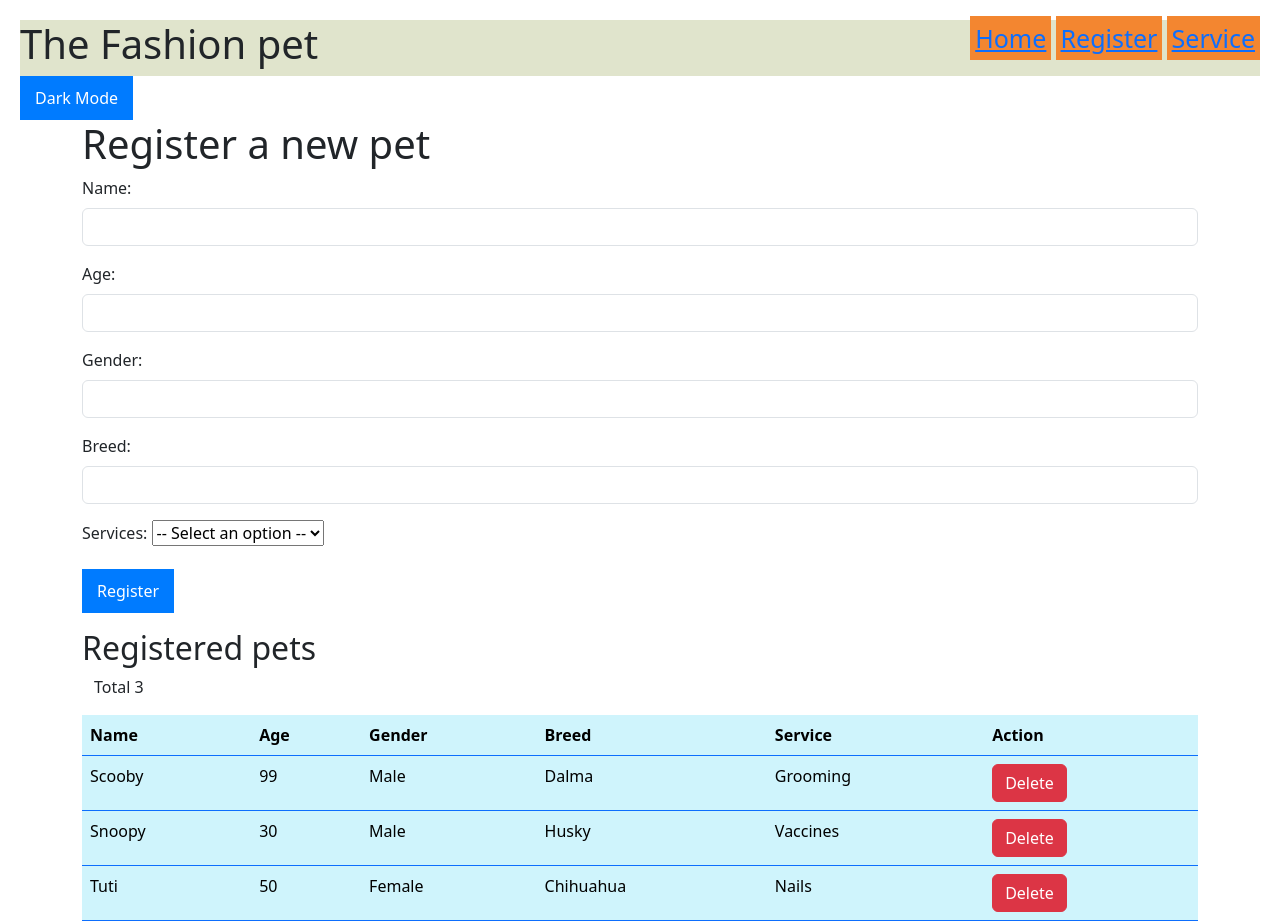
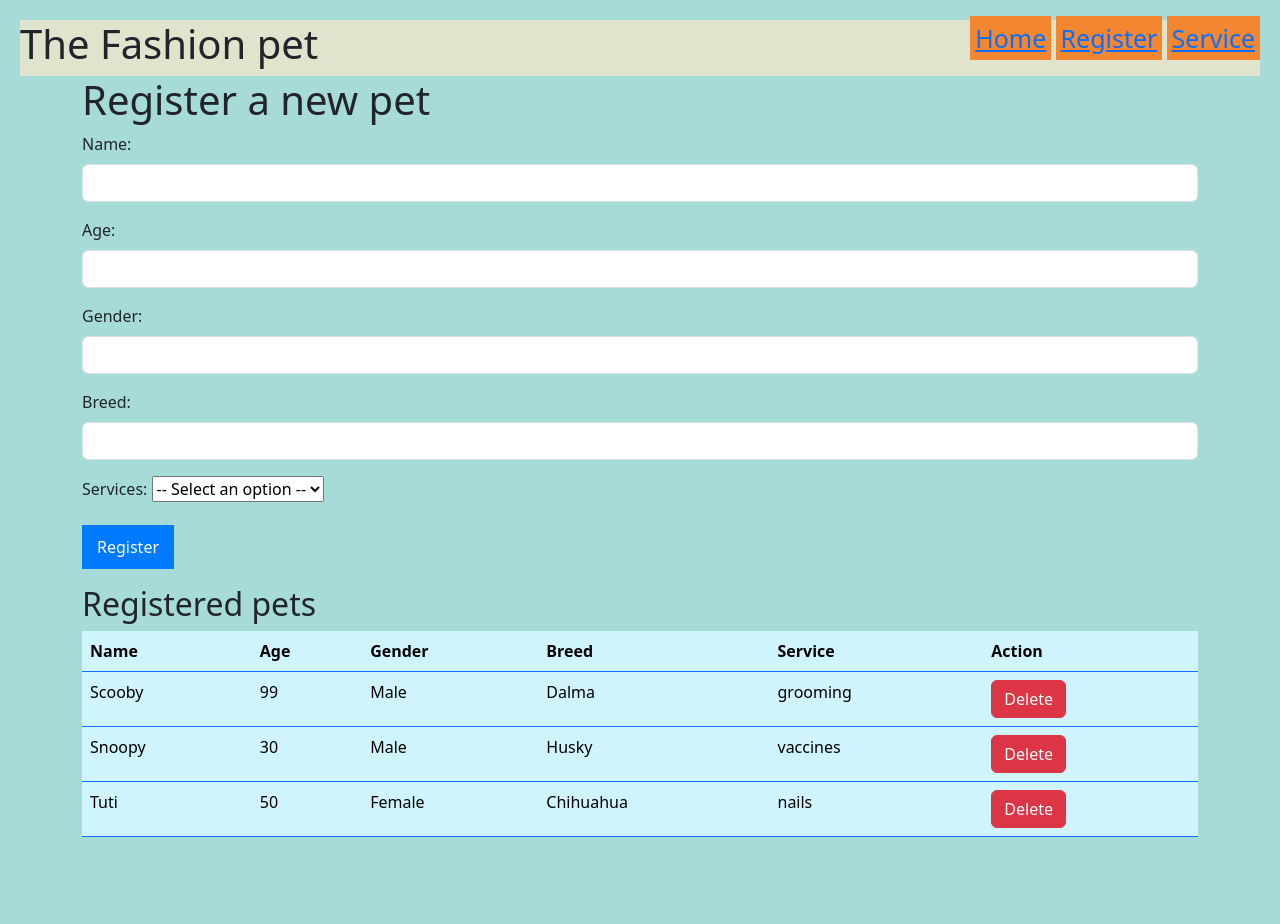
Before and after one commit to Bryan-Armas10/petSalon, a plain HTML site: page register.html in a window 1280 px wide. After the commit the page ends 873 px from the top, so only its background shows below. Drawn offline with nearby package versions, Linux system fonts and the light colour scheme; files whose address does not match are found by name.

Commit message:
105-report

```diff
--- a/register.html
+++ b/register.html
@@ -19,8 +19,7 @@
         </div>
     </header>
     <main>
-
-        <button id="mode">Dark Mode</button>
+        <!-- <button id="mode">Dark Mode</button> -->
 
         <div class="container-sm">
             <h1>Register a new pet</h1>
@@ -50,7 +49,6 @@
                     <label class="form-label" for="txtService">Services:</label>
                     <select id="txtService">
                         <option value="" disabled selected>-- Select an option --</option>
-
                     </select>
                     <small class="serviceValidationMsg">This is a required field</small>
                 </div>
@@ -61,17 +59,11 @@
         </div>
 
         <div class="container-sm">
-            <h2 class="register-text">Registered pets</h2>
+            <h2 id="register-text">Registered pets</h2>
             <div class="container-sm">
-                <p class="total-text">Total <span id="total">100</span></p>
-            </div>
-            <!--
-            <div id="pets">
-                 all the pets are going to be displayed here!!!z
+                <p id="total-text">Total <span id="total">100</span></p>
             </div>
 
-            id="pets" class="table table-bordered border-primary table-info"
-            -->
             <table class="table table-info table-hover border-primary">
                 <thead>
                         <th>Name</th>
@@ -85,9 +77,7 @@
                 <tbody id="petTable">
                     <!-- here the rows are displayed-->
                 </tbody>
-
             </table>
-
         </div>
     </main>
     <script src="./scripts/storeManager.js"></script>
--- a/scripts/display.js
+++ b/scripts/display.js
@@ -23,8 +23,7 @@ function displayTable(){
     let row ="";
     for(let i=0;i<pets.length;i++){
         let pet = pets[i];// Getting the current
-        row +=`<tr
-        id="${i}">
+        row +=`<tr id="${i}">
         <td>${pet.name}</td>
         <td>${pet.age}</td>
         <td>${pet.gender}</td>
@@ -39,5 +38,3 @@ function displayTable(){
     }
     document.getElementById("petTable").innerHTML=row;// insert the cart into HTML
 }
-
-// Create the deletePet function under the registe.js annd display on the console "Deleting pet ..."
--- a/scripts/register.js
+++ b/scripts/register.js
@@ -125,14 +125,16 @@ function deletePet(petId){
 }
 
 function getServices(){
-    let services = read(); // this fn is under the storemanager
-    let option ="";
+    let services = read(); //this fn is under the storeManager
+    let option="";
     for(let i=0;i<services.length;i++){
         let service = services[i];
         option+=`<option value="${service.title}">${service.title}</option>`
     }
     $("#txtService").append(option);
 }
+
+
 
 function init(){
     $(".nameValidationMsg").hide();
@@ -149,11 +151,10 @@ function init(){
         }
    });
 
-    console.log("init");
-    let pet1 = new Pet("Scooby",99,"Male","Dalma","Grooming");
+    let pet1 = new Pet("Scooby",99,"Male","Dalma","grooming");
     // create 2 more pets
-    let pet2 = new Pet("Snoopy",30,"Male","Husky","Vaccines");
-    let pet3 = new Pet("Tuti",50,"Female","Chihuahua","Nails");
+    let pet2 = new Pet("Snoopy",30,"Male","Husky","vaccines");
+    let pet3 = new Pet("Tuti",50,"Female","Chihuahua","nails");
 
     // push the pets on the array
     pets.push(pet1,pet2,pet3);
@@ -161,6 +162,8 @@ function init(){
     console.log(pets);
     displayTotals();
     displayTable();
+    getServices();
+
 
     $("#total-text").hide();
 
@@ -168,16 +171,16 @@ function init(){
         $("#total-text").toggle();
     });
 
-    $("#mode").on('click',function(){
-        if($("body").css("background-color") === 'rgb(0, 0, 0)'){
-            $("body").css("background-color","white");
-            $(this).text("dark mode");
-        }else{
-            $("body").css("color","gray").css("background-color","black");
-            $(this).text("light mode");
-            console.log(" light bg");
-        }
-    });
+    // $("#mode").on('click',function(){
+    //     if($("body").css("background-color") === 'rgb(0, 0, 0)'){
+    //         $("body").css("background-color","white");
+    //         $(this).text("dark mode");
+    //     }else{
+    //         $("body").css("color","gray").css("background-color","black");
+    //         $(this).text("light mode");
+    //         console.log(" light bg");
+    //     }
+    // });
 }
 
 window.onload=init; // wait to render the html
--- a/styles/mystyles.css
+++ b/styles/mystyles.css
@@ -2,13 +2,9 @@ body{
     padding: 20px;
     margin:20px;
     font-family: arial;
-    /*background-color: #a7dbd8 !important;*/
+    background-color: #a7dbd8 !important;
 }
-/*
-main{
-    background-color: #a7dbd8;
-}
-*/
+
 img{
     max-width: 100%;
 }
```
Also changed, not shown: scripts/storeManager.js (line endings or trailing spaces).
